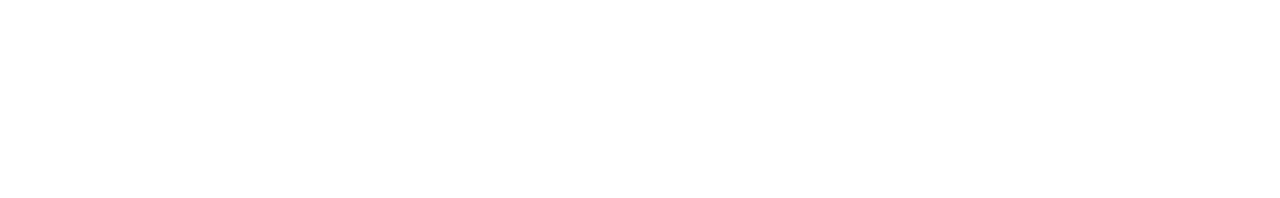
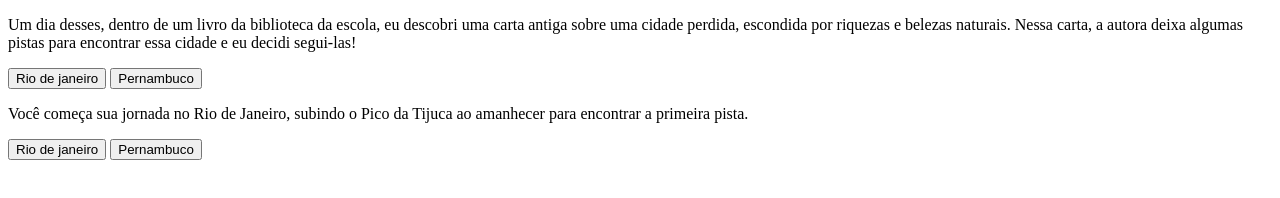
Before and after one commit to nickedit28/alunaplus, a plain HTML site: page index.html in a window 1280 px wide. Drawn offline with Linux system fonts and the light colour scheme.

Commit message:
Add files via upload

```diff
--- a/index.html
+++ b/index.html
@@ -1,11 +1,25 @@
 <!DOCTYPE html>
-<html>
-    <head>
-        <title>Alura Plus</title>
-        <meta cherset="UTF-8">
-        <meta name="viewport"content="width=device-widh, initial-scale="1>
-        <link rel="slylesheet"href="styles.css">
-    </head>
+<html lang="pt-br">
+<head>
+    <meta charset="UTF-8">
+    <meta name="viewport" content="width=device-width, initial-scale=1.0">
+    <title>Em busca da cidade perdida</title>
+</head>
+<body>
+  <main>
+  <div class="passo" id="passo-0">
+    <p>Um dia desses, dentro de um livro da biblioteca da escola, eu descobri uma carta antiga sobre uma cidade perdida, escondida por riquezas e belezas naturais. Nessa carta, a autora deixa algumas pistas para encontrar essa cidade e eu decidi segui-las!</p>
+    <button class="btn-proximo"data-proximo="1">Rio de janeiro</button>
+    <button class="btn-proximo"data-proximo="2">Pernambuco</button>
+  </div>
+  <div class="passo" id="passo-1">
+    <p>Você começa sua jornada no Rio de Janeiro, subindo o Pico da Tijuca ao amanhecer para encontrar a primeira pista.</p>
+    <button class="btn-proximo"data-proximo="1">Rio de janeiro</button>
+    <button class="btn-proximo"data-proximo="2">Pernambuco</button>
+  </div>
+  </main>
 
-    <body></body>
+
+
+</body>
 </html>
```
